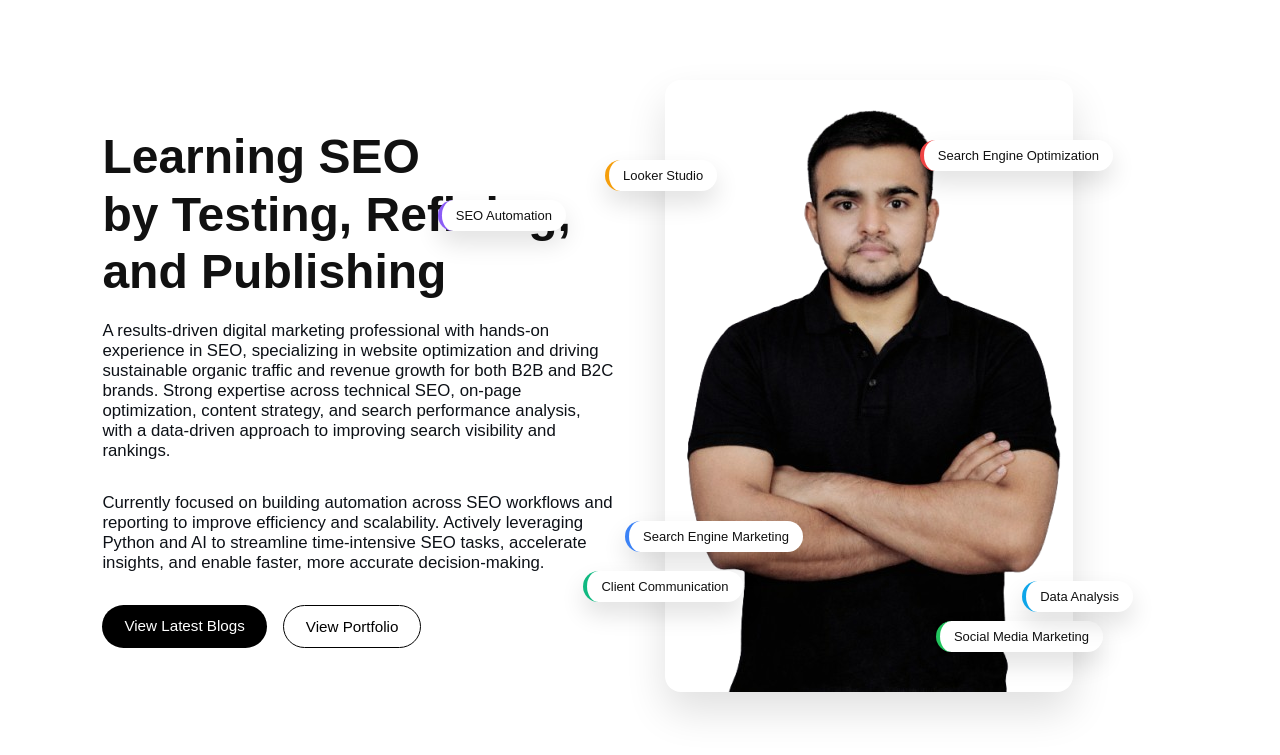
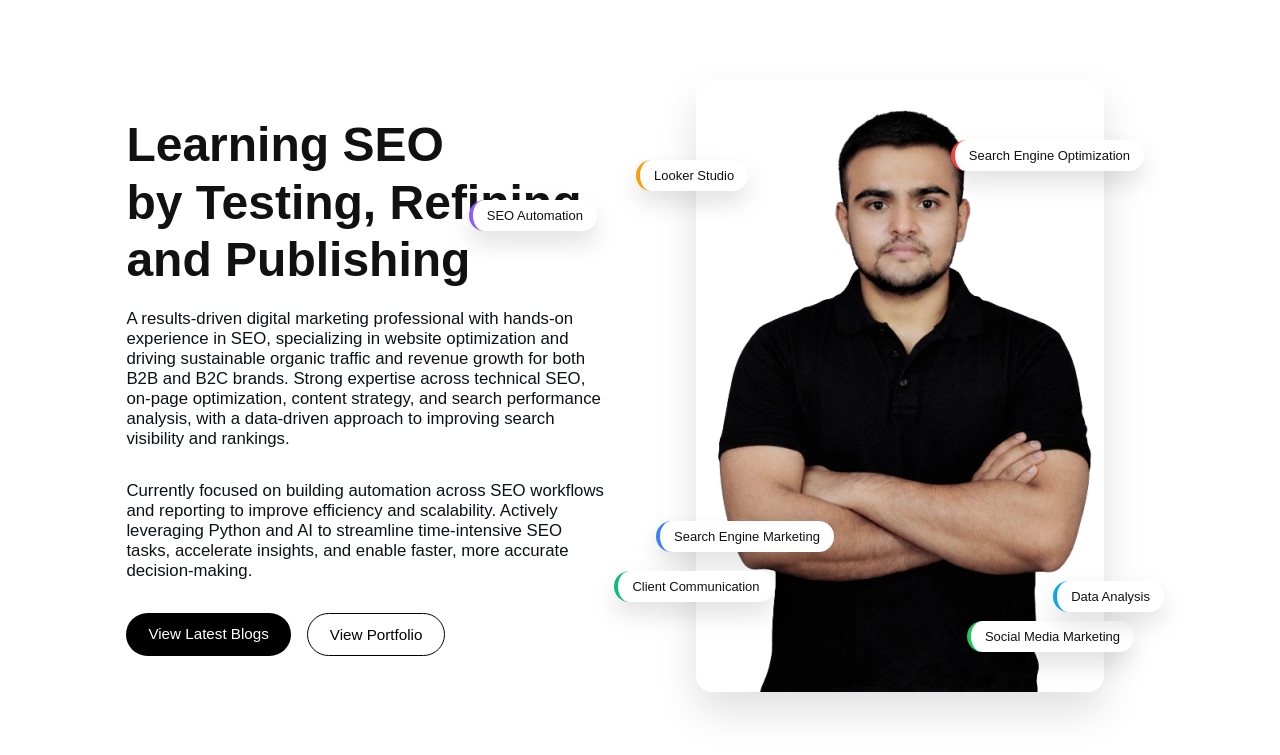
Before and after one commit to uddeshbommawar/uddeshbommawar.github.io, a Jekyll site: the page built from index.md, in a window 1280 px wide. Shown: the top 755 px of the page. Built offline with Jekyll 4.4.1, drawn with Linux system fonts in a browser that asks for light colours.

Commit message:
Update main.css

```diff
--- a/assets/css/main.css
+++ b/assets/css/main.css
@@ -21,9 +21,12 @@ body {
 
 .hero-container {
   display: grid;
-  grid-template-columns: 2fr 2fr;
-  gap: 50px;
+  grid-template-columns: 1fr 1fr;
+  gap: 72px;
   align-items: center;
+
+  padding-left: 24px;   /* ⬅️ pushes text right */
+  padding-right: 24px;  /* ⬅️ pushes image right */
 }
 
 .hero-left h1 {
@@ -62,7 +65,9 @@ body {
 }
 
 .hero-right {
-  position: relative;
+  display: flex;
+  justify-content: flex-start; /* ⬅️ aligns image inward */
+  padding-left: 20px;          /* ⬅️ subtle right shift */
 }
 
 .image-wrapper {
```
